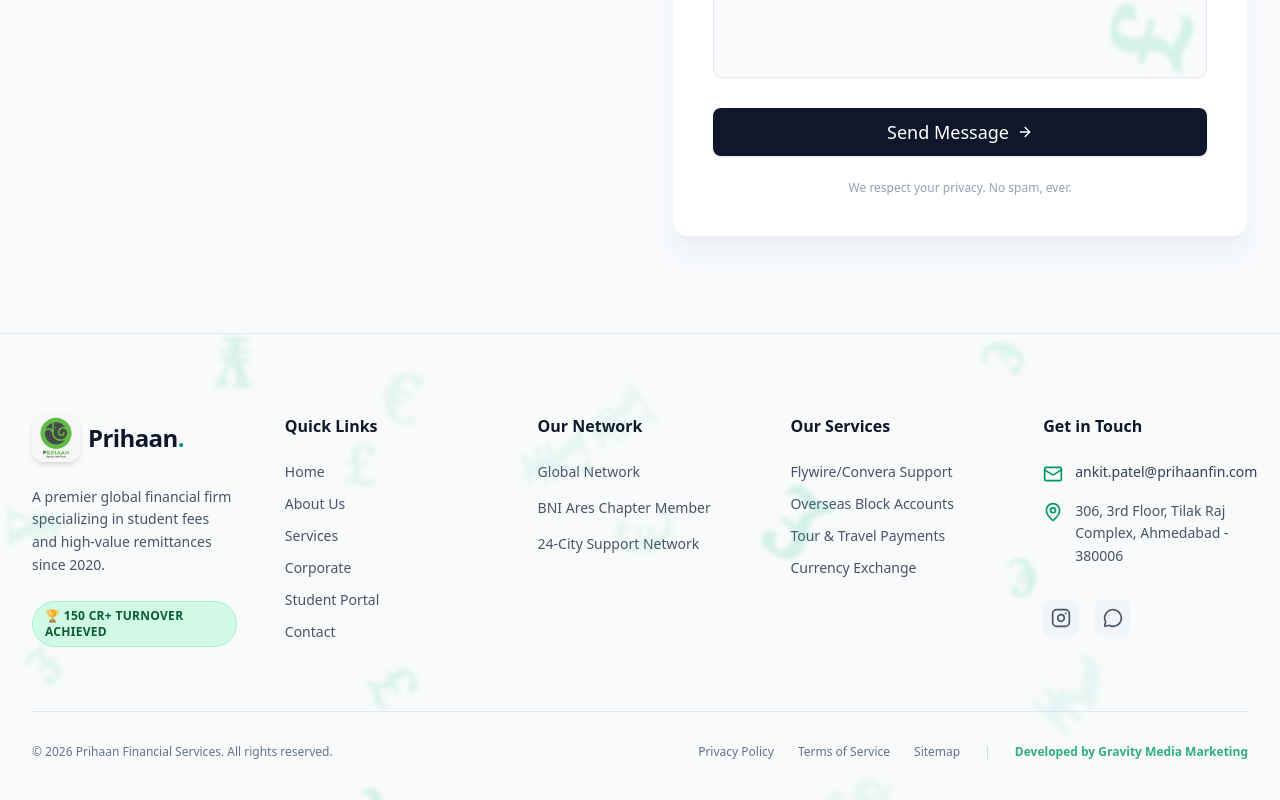
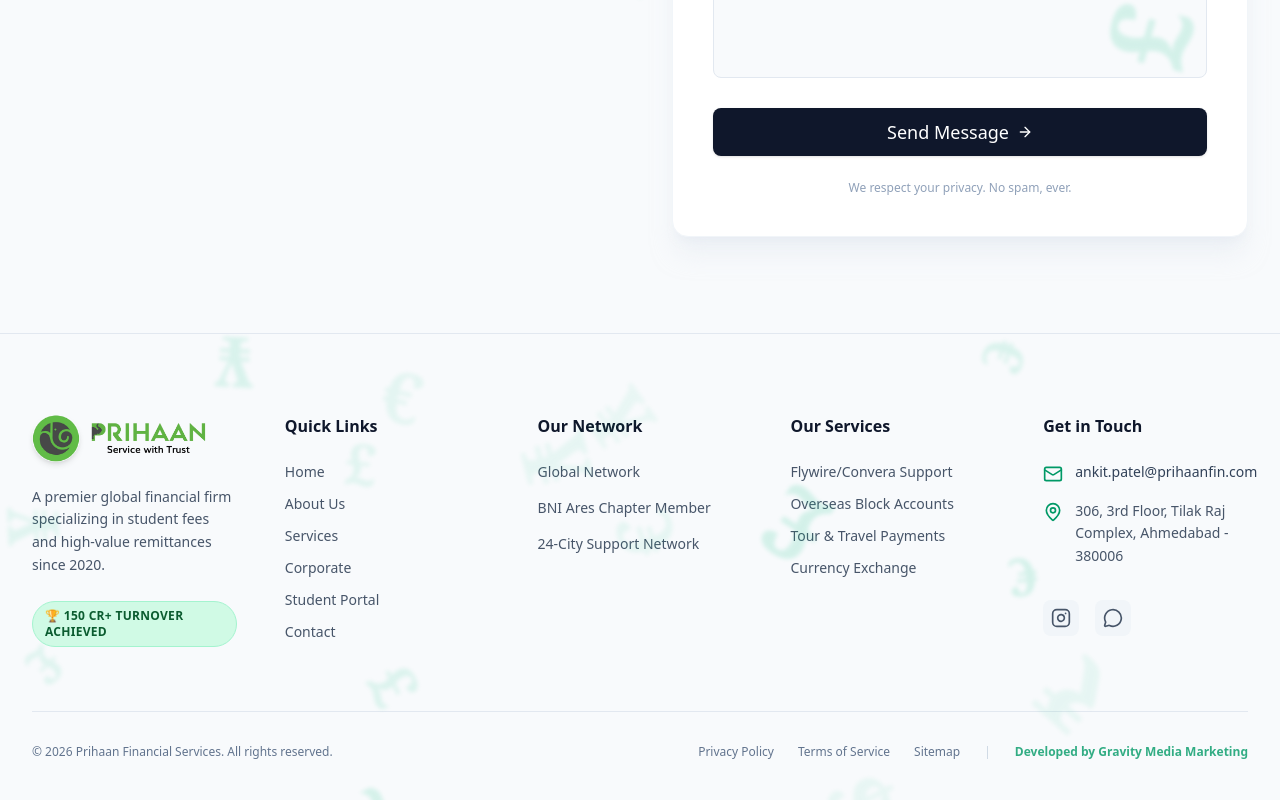
Before and after one commit to Aman241104/fainance-web, a Next.js app: page / in a window 1280 px wide. Shown: the part 5357-6157 px from the top of the page. Built offline with nearby package versions, Linux system fonts and the light colour scheme; no server answers.

Commit message:
finished

```diff
--- a/components/Footer.tsx
+++ b/components/Footer.tsx
@@ -16,12 +16,17 @@ export function Footer() {
           {/* Column 1: Brand & Credibility */}
           <div className="space-y-6">
             <div className="flex items-center gap-2">
-              <div className="relative h-12 w-12 rounded-xl overflow-hidden shadow-md">
-                <Image src="/logo.jpeg" alt="Prihaan Logo" fill className="object-cover" />
+              <div className="relative h-12 w-12 rounded-full overflow-hidden shadow-md">
+                <Image src="/logo.png" alt="Prihaan Logo" fill className="object-cover" />
               </div>
-              <span className="text-2xl font-bold tracking-tight text-slate-900">
-                Prihaan<span className="text-emerald-600">.</span>
-              </span>
+              <div className="relative h-12 w-32 md:w-32">
+                 <Image
+                   src="/name.png"
+                   alt="Prihaan"
+                   fill
+                   className="object-contain object-left"
+                 />
+              </div>
             </div>
             <p className="text-slate-600 text-sm leading-relaxed">
               A premier global financial firm specializing in student fees and high-value remittances since 2020.
--- a/components/Hero.tsx
+++ b/components/Hero.tsx
@@ -29,7 +29,7 @@ export function Hero() {
               transition={{ duration: 0.8, ease: "easeOut" }}
             >
               {/* Trust Badge */}
-              <div className="inline-flex items-center gap-2 px-3 py-1 rounded-full bg-emerald-900/50 lg:bg-emerald-100/90 backdrop-blur-sm border border-emerald-500/30 lg:border-emerald-200 text-emerald-400 lg:text-emerald-800 text-sm font-medium mb-6">
+              <div className="inline-flex items-center gap-2 px-3 py-1 rounded-full bg-emerald-100/90 backdrop-blur-sm border border-emerald-200 text-emerald-800 text-sm font-medium mb-6">
                 <span className="relative flex h-2 w-2">
                   <span className="animate-ping absolute inline-flex h-full w-full rounded-full bg-emerald-400 opacity-75"></span>
                   <span className="relative inline-flex rounded-full h-2 w-2 bg-emerald-500"></span>
```
